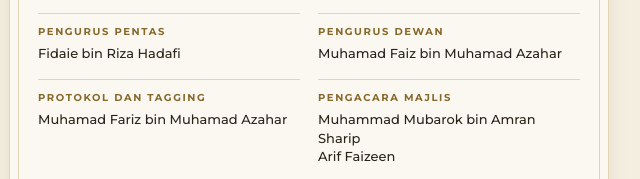
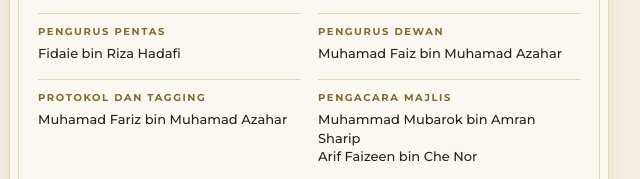
Before and after one commit to anwarnursi/buku-program-sedekad-sriti, a plain HTML site: page index.html in a window 1280 px wide. Shown: the part 5716-5895 px from the top of the page, 331-971 px from the left. Drawn offline with Linux system fonts and the light colour scheme.

Commit message:
Nama penuh Arif Faizeen bin Che Nor
Co-Authored-By: Claude Opus 5.5 <noreply@anthropic.com>

```diff
--- a/index.html
+++ b/index.html
@@ -357,7 +357,7 @@ p{margin:0}
       <div><dt>Pengurus Pentas</dt><dd>Fidaie bin Riza Hadafi</dd></div>
       <div><dt>Pengurus Dewan</dt><dd>Muhamad Faiz bin Muhamad Azahar</dd></div>
       <div><dt>Protokol dan Tagging</dt><dd>Muhamad Fariz bin Muhamad Azahar</dd></div>
-      <div><dt>Pengacara Majlis</dt><dd>Muhammad Mubarok bin Amran Sharip<br>Arif Faizeen</dd></div>
+      <div><dt>Pengacara Majlis</dt><dd>Muhammad Mubarok bin Amran Sharip<br>Arif Faizeen bin Che Nor</dd></div>
       <div><dt>Teknikal, IT dan Multimedia</dt><dd>Anwar Fitri bin Wan Ahmad Tarmizi<br>Mohd Razib bin Mohd Rosli<br>Ahmed Zahid bin Hasbullah</dd></div>
       <div><dt>Gimik</dt><dd>Muhammad Shahmi bin Mat Shukri</dd></div>
       <div><dt>Siaran Langsung</dt><dd>Mohd Khairul Yusri bin Mat Jusof (Gombak TV)</dd></div>
```
